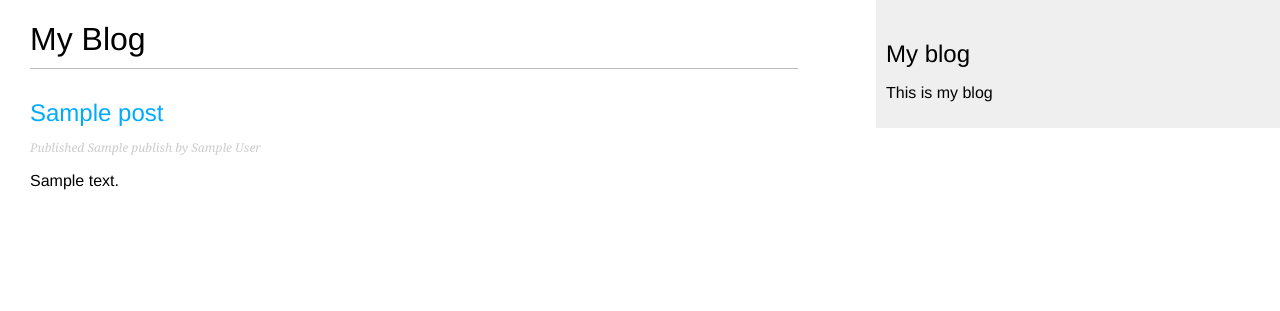
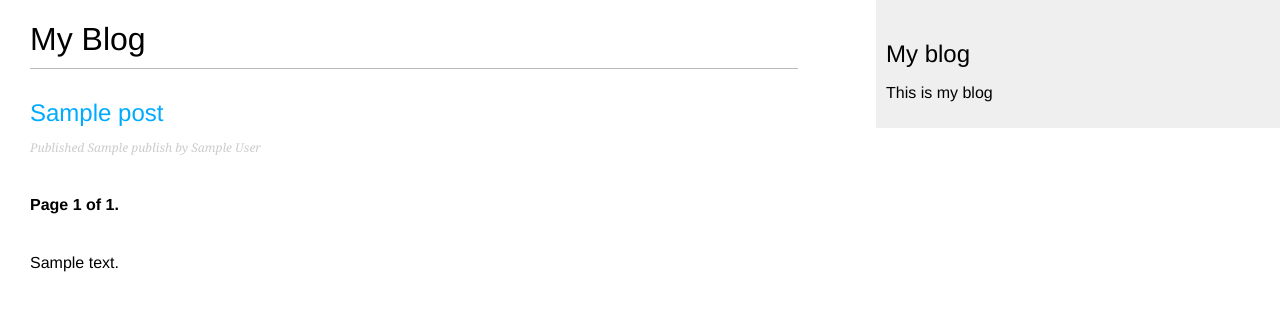
Before and after one commit to Deanwinger/django_project, a Django app: template mysite/blog/templates/blog/list.html in a window 1280 px wide. Shown: the top 311 px of the page. Run offline with Django 3.2, Linux system fonts and the light colour scheme; the template is opened without the code that fills it: most values are stand-ins (such as "Sample title", 1, 10 or a date in 2020); parts of the project's set-up code (start-up, migrations or seed data) failed here and were passed over.

Commit message:
add pagination

```diff
--- a/mysite/blog/templates/blog/list.html
+++ b/mysite/blog/templates/blog/list.html
@@ -13,6 +13,7 @@
         <p class="date">
             Published {{ post.publish }} by {{ post.author }}
         </p>
+        {% include "pagination.html" with page=posts %}
         <!-- 我们应用了两个模板过滤器（template filters）： truncatewords用来缩短内容限制在一定的字数内，linebreaks用来转换内容中的换行符为HTML的换行符。 -->
         {{ post.body|truncatewords:30|linebreaks }}
     {%endfor%}
--- /dev/null
+++ b/mysite/blog/templates/pagination.html
@@ -0,0 +1,13 @@
+<div class="pagination">
+    <span class="step-links">
+        {% if page.has_previous %}
+            <a href="?page={{ page.previous_page_number }}">上一页</a>
+        {% endif%}
+        <span class="current">
+         Page {{ page.number }} of {{ page.paginator.num_pages }}.
+        </span>
+        {% if page.has_next %}
+            <a href="?page={{ page.next_page_number }}">下一页</a>
+        {% endif%}
+    </span>
+</div>
```
Also changed, not shown: mysite/blog/templates/blog/pagination.html (added, +13 -0 lines), mysite/blog/views.py (+14 -3 lines).
